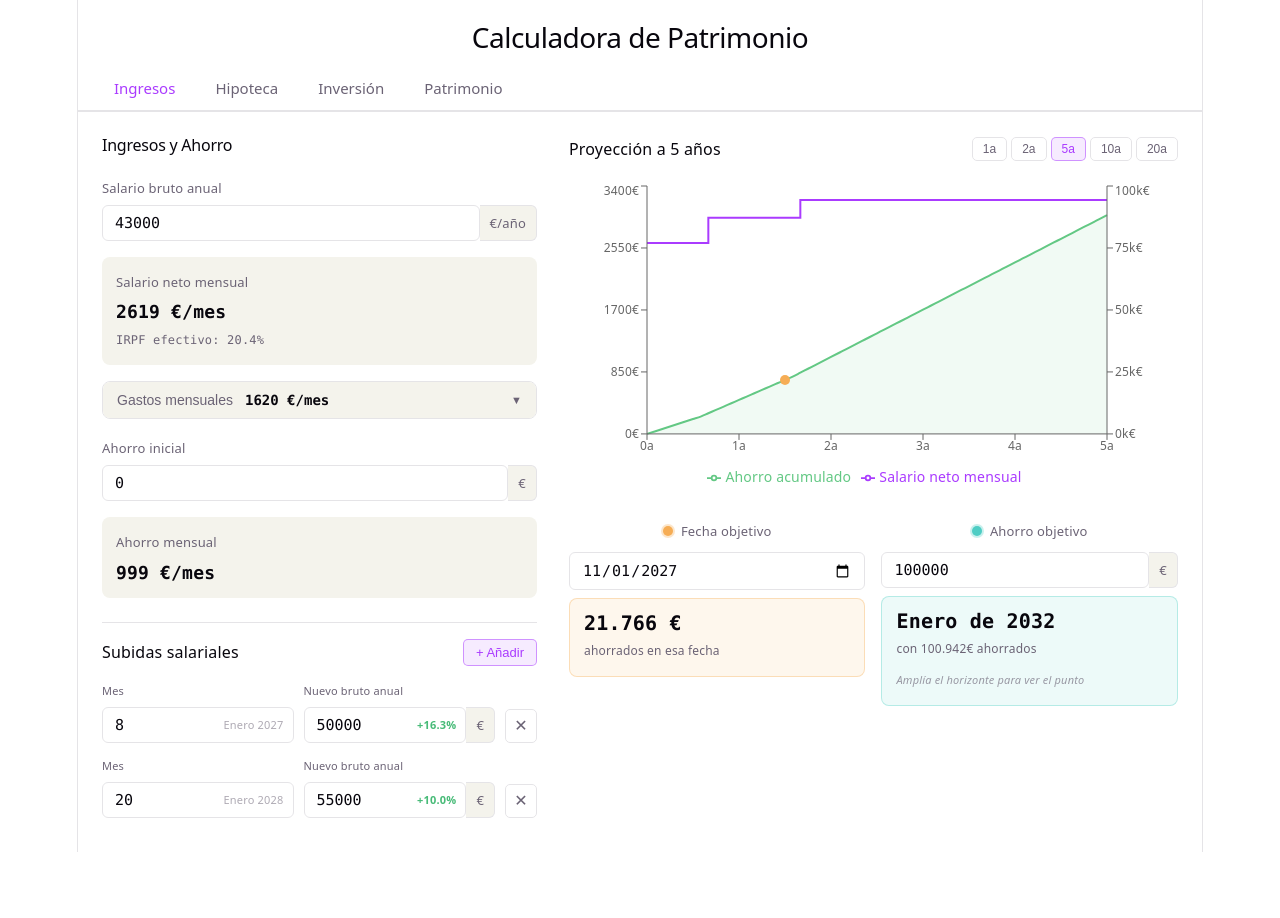
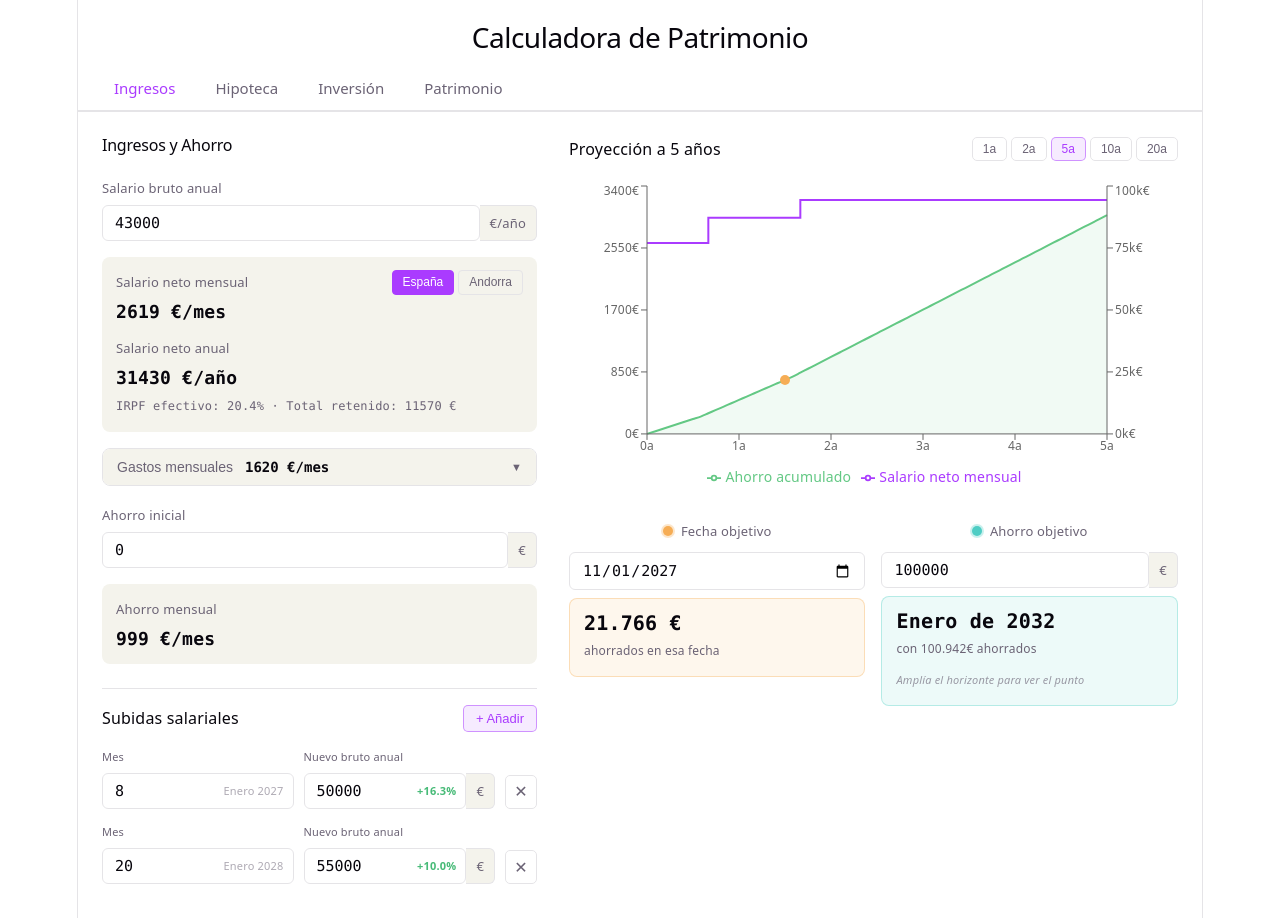
Before and after one commit to aleixRabassa/calculadora-patrimonio, a React (Vite) app: page / in a window 1280 px wide. Before the commit the page ends 852 px from the top, so only its background shows below. Built offline with nearby package versions, Linux system fonts and the light colour scheme.

Commit message:
feat: add support for Andorra in salary calculation and enhance UI for country selection

```diff
--- a/src/components/Ingresos.css
+++ b/src/components/Ingresos.css
@@ -35,6 +35,49 @@
   font-weight: 500;
   color: var(--text);
   margin-bottom: 4px;
+}
+
+.field__label-row {
+  display: flex;
+  align-items: center;
+  justify-content: space-between;
+  margin-bottom: 4px;
+
+  label {
+    margin-bottom: 0;
+  }
+}
+
+.country-selector {
+  display: flex;
+  gap: 4px;
+}
+
+.country-btn {
+  padding: 3px 10px;
+  font-size: 12px;
+  border-radius: 4px;
+  border: 1px solid var(--border);
+  background: transparent;
+  color: var(--text);
+  cursor: pointer;
+  transition: background 0.15s, color 0.15s, border-color 0.15s;
+  line-height: 1.4;
+
+  &:hover {
+    border-color: var(--accent);
+    color: var(--accent);
+  }
+}
+
+.country-btn--active {
+  background: var(--accent);
+  color: #fff;
+  border-color: var(--accent);
+
+  &:hover {
+    color: #fff;
+  }
 }
 
 .input-group {
@@ -98,6 +141,15 @@ input[type="date"] {
 
 .computed-value--negative {
   color: #e53e3e;
+}
+
+.computed-sublabel {
+  display: block;
+  font-size: 13px;
+  font-weight: 500;
+  color: var(--text);
+  margin-top: 10px;
+  margin-bottom: 4px;
 }
 
 .computed-value .detail {
--- a/src/components/Ingresos.tsx
+++ b/src/components/Ingresos.tsx
@@ -2,6 +2,7 @@ import { useMemo, useState, useEffect } from 'react'
 import { Area, ComposedChart, Line, ReferenceDot, ResponsiveContainer, Tooltip, XAxis, YAxis, Legend } from 'recharts'
 import { useLocalStorage } from '../hooks/useLocalStorage'
 import { calcularSalarioNeto } from '../utils/calculations'
+import type { Country } from '../utils/calculations'
 import './Ingresos.css'
 
 interface SubidaSalarial {
@@ -26,6 +27,7 @@ interface IngresosState {
   gastos: GastoMensual[]
   ahorroInicial: number
   subidas: SubidaSalarial[]
+  country: Country
 }
 
 function mesesHastaEnero(): number {
@@ -40,6 +42,7 @@ const DEFAULT_STATE: IngresosState = {
     { id: 'gasto-gastos', descripcion: 'Gastos', valor: 250 },
   ],
   ahorroInicial: 0,
+  country: 'spain',
   subidas: (() => {
     const base = mesesHastaEnero()
     return [
@@ -129,7 +132,7 @@ export function Ingresos() {
   const gastosList = state.gastos ?? []
   const totalGastos = gastosList.reduce((sum, g) => sum + g.valor, 0)
 
-  const netoInfo = calcularSalarioNeto(state.brutoAnual)
+  const netoInfo = calcularSalarioNeto(state.brutoAnual, state.country ?? 'spain')
   const ahorroMensual = netoInfo.netoMensual - totalGastos
 
   // Full 20-year projection used for target calculations
@@ -144,7 +147,7 @@ export function Ingresos() {
       const subida = subidasOrdenadas.find(s => s.mes === m)
       if (subida) brutoActual = subida.nuevoBrutoAnual
 
-      const neto = calcularSalarioNeto(brutoActual)
+      const neto = calcularSalarioNeto(brutoActual, state.country ?? 'spain')
       const ahorro = neto.netoMensual - gastosMensuales
       if (m > 0) ahorroAcum += ahorro
 
@@ -158,7 +161,7 @@ export function Ingresos() {
       })
     }
     return data
-  }, [state.brutoAnual, state.gastos, state.ahorroInicial, state.subidas])
+  }, [state.brutoAnual, state.gastos, state.ahorroInicial, state.subidas, state.country])
 
   const chartData = useMemo(
     () => fullProjection.slice(0, horizonYears * 12 + 1),
@@ -279,10 +282,32 @@ export function Ingresos() {
         </div>
 
         <div className="field field--computed">
-          <label>Salario neto mensual</label>
+          <div className="field__label-row">
+            <label>Salario neto mensual</label>
+            <div className="country-selector">
+              <button
+                type="button"
+                className={`country-btn${(state.country ?? 'spain') === 'spain' ? ' country-btn--active' : ''}`}
+                onClick={() => setState(prev => ({ ...prev, country: 'spain' }))}
+              >
+                España
+              </button>
+              <button
+                type="button"
+                className={`country-btn${(state.country ?? 'spain') === 'andorra' ? ' country-btn--active' : ''}`}
+                onClick={() => setState(prev => ({ ...prev, country: 'andorra' }))}
+              >
+                Andorra
+              </button>
+            </div>
+          </div>
           <div className="computed-value">
             {netoInfo.netoMensual.toFixed(0)} €/mes
-            <span className="detail">IRPF efectivo: {netoInfo.tipoEfectivoIRPF.toFixed(1)}%</span>
+          </div>
+          <label className="computed-sublabel">Salario neto anual</label>
+          <div className="computed-value">
+            {netoInfo.netoAnual.toFixed(0)} €/año
+            <span className="detail">IRPF efectivo: {netoInfo.tipoEfectivoIRPF.toFixed(1)}% · Total retenido: {(netoInfo.irpf + netoInfo.seguridadSocial).toFixed(0)} €</span>
           </div>
         </div>
 
--- a/src/utils/calculations.ts
+++ b/src/utils/calculations.ts
@@ -1,5 +1,8 @@
-// --- Salario Neto (España, joven trabajador estándar, sin hijos, 12 pagas) ---
+// --- Salario Neto ---
 
+export type Country = 'spain' | 'andorra'
+
+// Spain
 const SS_EMPLOYEE_RATE = 0.0647 // Contingencias comunes 4.70% + Desempleo 1.55% + FP 0.10% + MEI 0.12%
 const SS_MAX_BASE_ANUAL = 56_646 // Base máxima cotización 2024 (~4720.50€/mes × 12)
 const GASTOS_DEDUCIBLES = 2_000
@@ -15,10 +18,10 @@ const IRPF_BRACKETS: Array<{ limit: number; rate: number }> = [
 
 const MINIMO_PERSONAL = 5_550
 
-function calcularCuotaIRPF(baseImponible: number): number {
+function calcularTramos(baseImponible: number, brackets: Array<{ limit: number; rate: number }>): number {
   let cuota = 0
   let prev = 0
-  for (const { limit, rate } of IRPF_BRACKETS) {
+  for (const { limit, rate } of brackets) {
     if (baseImponible <= prev) break
     const tramo = Math.min(baseImponible, limit) - prev
     cuota += tramo * rate
@@ -26,6 +29,16 @@ function calcularCuotaIRPF(baseImponible: number): number {
   }
   return cuota
 }
+
+// Andorra
+const ANDORRA_CASS_RATE = 0.065 // Branca general: cotització empleat
+const ANDORRA_CASS_MAX_BASE = 50_400 // Base màxima aprox. 2024
+
+const ANDORRA_IRPF_BRACKETS: Array<{ limit: number; rate: number }> = [
+  { limit: 24_000, rate: 0.00 },
+  { limit: 40_000, rate: 0.05 },
+  { limit: Infinity, rate: 0.10 },
+]
 
 export interface ResultadoSalarioNeto {
   seguridadSocial: number
@@ -36,24 +49,35 @@ export interface ResultadoSalarioNeto {
 }
 
 /**
- * Calcula el salario neto mensual para un joven trabajador estándar en España.
- * Asume: soltero, sin hijos, sin discapacidad, 12 pagas, contrato indefinido.
+ * Calcula el salario neto mensual para un trabajador estándar (soltero, sin hijos, 12 pagas).
+ * España: aplica SS + IRPF estatal 2024.
+ * Andorra: aplica CASS + IRPF andorrano 2024.
  *
  * @param brutoAnual - Salario bruto anual (€)
+ * @param country - País fiscal ('spain' | 'andorra'), por defecto 'spain'
  */
-export function calcularSalarioNeto(brutoAnual: number): ResultadoSalarioNeto {
+export function calcularSalarioNeto(brutoAnual: number, country: Country = 'spain'): ResultadoSalarioNeto {
   if (!isFinite(brutoAnual) || brutoAnual <= 0) {
     return { seguridadSocial: 0, irpf: 0, netoAnual: 0, netoMensual: 0, tipoEfectivoIRPF: 0 }
   }
 
-  // 1. Seguridad Social empleado
+  if (country === 'andorra') {
+    const baseCass = Math.min(brutoAnual, ANDORRA_CASS_MAX_BASE)
+    const seguridadSocial = baseCass * ANDORRA_CASS_RATE
+    const baseImponible = brutoAnual - seguridadSocial
+    const irpf = calcularTramos(baseImponible, ANDORRA_IRPF_BRACKETS)
+    const netoAnual = brutoAnual - seguridadSocial - irpf
+    const netoMensual = netoAnual / 12
+    const tipoEfectivoIRPF = (irpf / brutoAnual) * 100
+    return { seguridadSocial, irpf, netoAnual, netoMensual, tipoEfectivoIRPF }
+  }
+
+  // Spain
   const baseCotizacion = Math.min(brutoAnual, SS_MAX_BASE_ANUAL)
   const seguridadSocial = baseCotizacion * SS_EMPLOYEE_RATE
 
-  // 2. Rendimiento neto del trabajo
   const rendimientoNeto = brutoAnual - seguridadSocial - GASTOS_DEDUCIBLES
 
-  // 3. Reducción por rendimientos del trabajo (2024)
   let reduccion = 0
   if (rendimientoNeto <= 14_852) {
     reduccion = 7_302
@@ -61,18 +85,14 @@ export function calcularSalarioNeto(brutoAnual: number): ResultadoSalarioNeto {
     reduccion = 7_302 - 2.00 * (rendimientoNeto - 14_852)
   }
 
-  // 4. Base liquidable general
   const baseLiquidable = Math.max(0, rendimientoNeto - reduccion)
-
-  // 5. Cuota íntegra – cuota del mínimo personal
-  const cuotaIntegra = calcularCuotaIRPF(baseLiquidable)
-  const cuotaMinimo = calcularCuotaIRPF(Math.min(MINIMO_PERSONAL, baseLiquidable))
+  const cuotaIntegra = calcularTramos(baseLiquidable, IRPF_BRACKETS)
+  const cuotaMinimo = calcularTramos(Math.min(MINIMO_PERSONAL, baseLiquidable), IRPF_BRACKETS)
   const irpf = Math.max(0, cuotaIntegra - cuotaMinimo)
 
-  // 6. Neto
   const netoAnual = brutoAnual - seguridadSocial - irpf
   const netoMensual = netoAnual / 12
-  const tipoEfectivoIRPF = brutoAnual > 0 ? (irpf / brutoAnual) * 100 : 0
+  const tipoEfectivoIRPF = (irpf / brutoAnual) * 100
 
   return { seguridadSocial, irpf, netoAnual, netoMensual, tipoEfectivoIRPF }
 }
```
Also changed, not shown: 1 other file (tests, documents, lock files or other folders).
